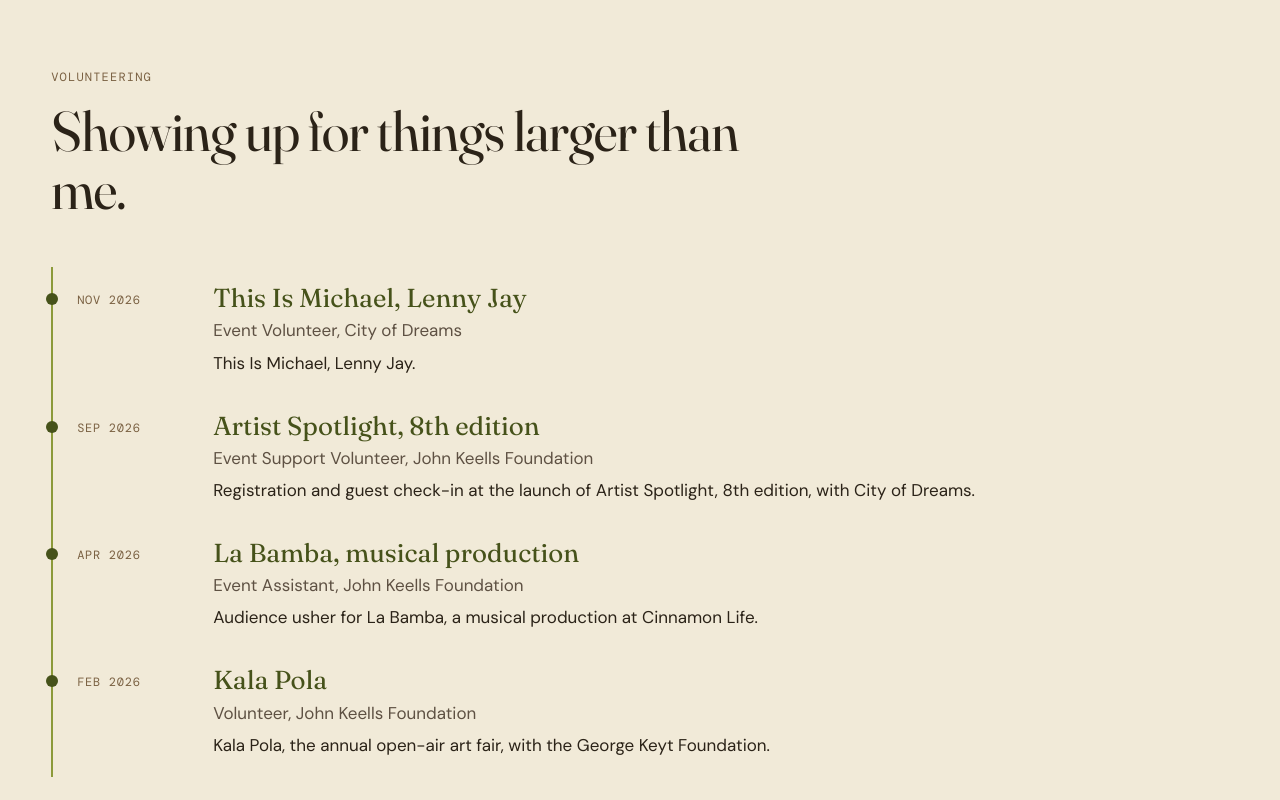
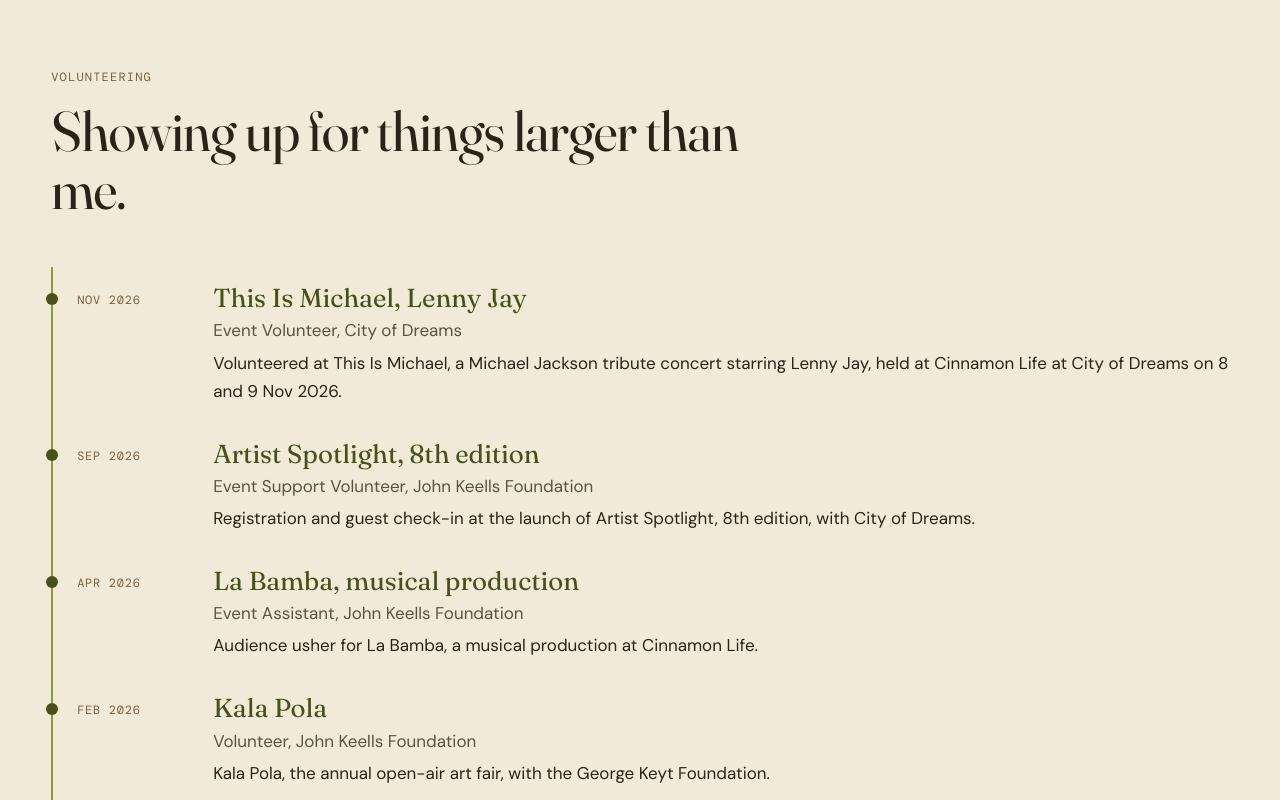
Before and after one commit to rachelcooray/portfolio, a Next.js app: page /beyond-work in a window 1280 px wide. Shown: the part 830-1630 px from the top of the page. Built offline with nearby package versions, Linux system fonts and the light colour scheme.

Commit message:
Describe the This Is Michael volunteering briefly

```diff
--- a/src/content/content.ts
+++ b/src/content/content.ts
@@ -583,7 +583,7 @@ export const volunteer = {
       title: "Event Volunteer",
       organization: "City of Dreams",
       dateRange: "Nov 2026",
-      summary: "This Is Michael, Lenny Jay.",
+      summary: "Volunteered at This Is Michael, a Michael Jackson tribute concert starring Lenny Jay, held at Cinnamon Life at City of Dreams on 8 and 9 Nov 2026.",
     },
     {
       id: "volunteer-artist-spotlight",
```
